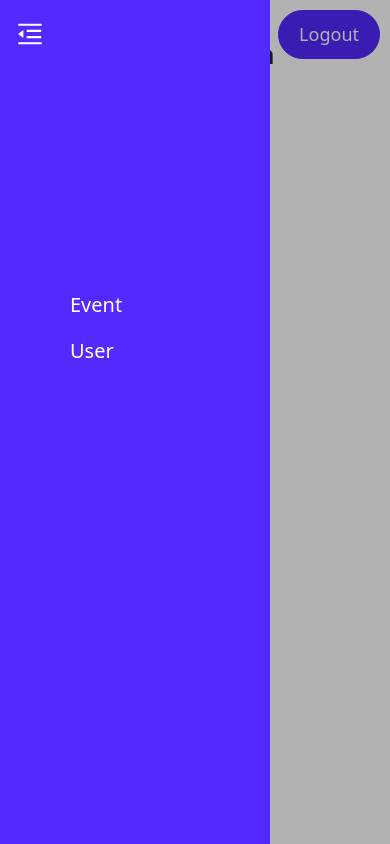
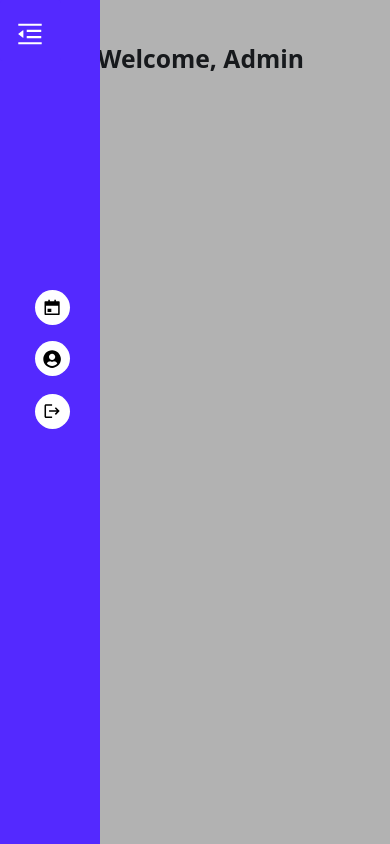
Before and after one commit to LUNTNT/CSCI2720_Frontend, a React app: page /admin in a window 390 px wide. Built offline with nearby package versions, Linux system fonts and the light colour scheme.

Commit message:
Admin Responsive Change

```diff
--- a/src/screens/Home/admin/admin.css
+++ b/src/screens/Home/admin/admin.css
@@ -9,8 +9,19 @@
     transition: all 0.3s;
 }
 
+.firstCol-collapsed {
+    width: 5%;
+    transition: all 0.3s;
+}
+
 .secondCol {
     width: 80%;
+    transition: all 0.3s;
+}
+
+.secondCol-toggled {
+    margin-left: 4em;
+    width: 90%;
     transition: all 0.3s;
 }
 
@@ -40,8 +51,15 @@
 }
 
 .dashboardWrapper {
-    margin: 5% 0 0 3%;
-    width: 90%;
+    margin: 5% 0 0 10%;
+    width: 75%;
+    transition: all 0.3s;
+}
+
+.notCollapsed{
+    margin-left: 25%;
+    width: 60%;
+    transition: all 0.3s;
 }
 
 .welcomeAdmin {
@@ -70,6 +88,32 @@
     color: grey;
 }
 
+.logOutBtn {
+    position: fixed;
+    top: 10px;
+    right: 10px;
+    border-radius: 3em !important;
+    font-size: 18px;
+    background-color: rgba(84, 41, 255, 1);
+    padding: 10px 20px 10px 20px;
+    z-index: 999;
+}
+
+@media screen and (max-width: 768px) {
+    .logOutBtn {
+        display: none;
+    }
+}
+@media screen and (min-width: 768px) {
+    .logOutBtn-Menu {
+        display: none;
+    }
+
+    .pro-sidebar .pro-menu.shaped .pro-menu-item > .pro-inner-item > .pro-icon-wrapper {
+        background-color: #fff !important;
+    }
+}
+
 /**
  *  ProSidebar
  */
@@ -78,6 +122,24 @@
     position: fixed !important;
     top: 0;
     left: 0;
+}
+
+@media screen and (max-width: 1100px) {
+    .pro-sidebar {
+        width: 150px !important;
+        min-width: 150px !important;
+    }
+}
+
+@media screen and (max-width: 768px) {
+    .pro-sidebar {
+        width: 100px !important;
+        min-width: 100px !important;
+    }
+
+    .pro-sidebar .pro-menu {
+        padding-left: 15px !important;
+    }
 }
 
 .pro-sidebar > .pro-sidebar-inner {
@@ -106,6 +168,9 @@
     font-size: 20px;
 }
 
+.pro-sidebar .pro-menu.shaped .pro-menu-item > .pro-inner-item > .pro-icon-wrapper {
+    background-color: #fff !important;
+}
 /**
  *  Form
  */
--- a/src/screens/Home/admin/admin.js
+++ b/src/screens/Home/admin/admin.js
@@ -19,30 +19,25 @@ const Admin = () => {
 
     const handleToggleSidebar = (value) => {
         setToggled(value);
+        setCollapsed(false)
     };
 
     return (
         <>
-            <div className="two-column">
-                <div className="firstCol" style={ collapsed ? { width: "5%" } : { width: "15%" }}>
+            <div onClick={() => handleToggleSidebar(true)}>
+                <FaBars />
+            </div>
             <AdminLayout
                 collapsed={collapsed}
                 toggled={toggled}
                 handleToggleSidebar={handleToggleSidebar}
                 handleCollapseChange={handleCollapseChange}
             />
-                </div>
-                <div className="secondCol" style={ collapsed ? { width: "90%" } : { width: "80%" }}>
-                    <div onClick={() => handleToggleSidebar(true)} style={{ marginLeft: "2em" }}>
-                        <FaBars />
-                    </div>
-                    <div className="dashboardWrapper">
+            <div className={`dashboardWrapper ${ collapsed ? "" : "notCollapsed"}`}>
                 <h2 className="welcomeAdmin">Welcome, Admin</h2>
                 <div className="tableWrapper">
                     {location.pathname.includes('/event') ? <Event /> : ''}
                     {location.pathname.includes('/user') ? <User /> : ''}
-                        </div>
-                    </div>
                 </div>
             </div>
         </>
--- a/src/screens/Home/admin/adminLayout.js
+++ b/src/screens/Home/admin/adminLayout.js
@@ -3,6 +3,9 @@ import { Button } from 'react-bootstrap';
 import './admin.css';
 import "react-pro-sidebar/dist/css/styles.css";
 import { AiOutlineMenuUnfold, AiOutlineMenuFold } from 'react-icons/ai';
+import { RiCalendarEventFill } from 'react-icons/ri';
+import { FaUserCircle } from 'react-icons/fa';
+import { MdLogout } from 'react-icons/md';
 import { Link } from 'react-router-dom';
 import {
     ProSidebar,
@@ -47,12 +50,15 @@ const AdminLayout = ({
                             ><AiOutlineMenuFold /></Button>}
                     </SidebarHeader>
                     <SidebarContent>
-                        <Menu>
-                            <MenuItem>
-                                <Link to="/admin/event">Event</Link>
+                        <Menu iconShape="circle">
+                            <MenuItem icon={<RiCalendarEventFill style={{ color: "#000", fontSize: "1.3em" }} />}>
+                                <Link to="/admin/event" style={{ fontWeight: "700", fontSize: "1.4em" }}>Event</Link>
                             </MenuItem>
-                            <MenuItem>
-                                <Link to="/admin/user">User</Link>
+                            <MenuItem icon={ <FaUserCircle style={{ color: "#000", fontSize: "1.3em" }} /> }>
+                                <Link to="/admin/user" style={{ fontWeight: "700", fontSize: "1.4em" }}>User</Link>
+                            </MenuItem>
+                            <MenuItem className="logOutBtn-Menu" icon={ <MdLogout style={{ color: "#000", fontSize: "1.3em" }} /> }>
+                                <Button className="logOutBtn-Menu" onClick={(e) => { onLogOut() }}>Logout</Button>
                             </MenuItem>
                         </Menu>
                     </SidebarContent>
```
Lines whose indentation alone changed are shown as unchanged.
